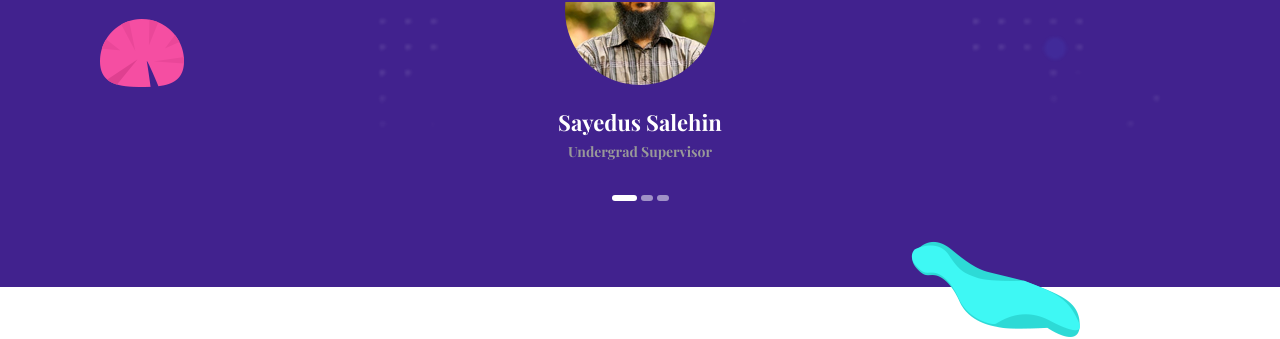
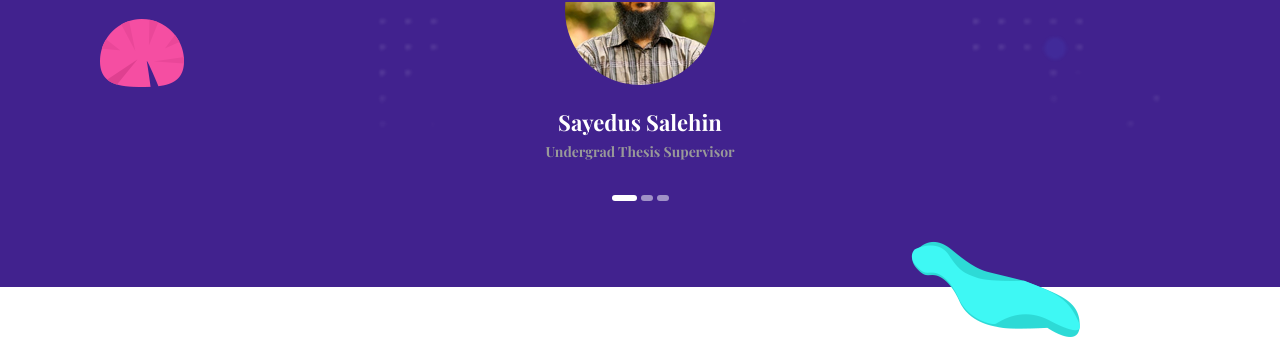
Before and after one commit to shakib1490/shakib1490.github.io, a Jekyll site: the page built from index.html, in a window 1280 px wide and 900 px high, scrolled down 5405 px. Shown: the part 118-457 px from the top of the window. Built offline with Jekyll 4.4.1, drawn with Linux system fonts in a browser that asks for light colours; some of the changed text lies outside the part shown.

Commit message:
Update settings.yml

```diff
--- a/_data/settings.yml
+++ b/_data/settings.yml
@@ -110,7 +110,7 @@ experience-title: Experience
 experience:
 - {name: Graduate Research Assistant, icon: 'icon-2.png', date: 'Feb 2020 - Present', organization: 'University of Iowa'}
 - {name: Lecturer, icon: 'icon-1.png', date: 'Aug 2019 - Feb 2020', organization: 'European University of Bangladesh'}
-- {name: Engineering Officer, icon: 'icon-3.png', date: 'Sep 2018 - AUg 2019', organization: 'Incepta Pharmaceuticals Ltd.'}
+- {name: Engineering Officer, icon: 'icon-3.png', date: 'Sep 2018 - Aug 2019', organization: 'Incepta Pharmaceuticals Ltd.'}
 
 
 #-------------------------------
@@ -243,7 +243,7 @@ portfolio-items:
 testimonial-items:
   - name: "Sayedus Salehin"
     image: "assets/images/testimonial/Salehin.jpg"
-    designation : "Undergrad Supervisor"
+    designation : "Undergrad Thesis Supervisor"
     content : "I am pleased to write a recommendation for Mr. Shakib who was my direct student during his undergraduate studies. I taught and instructed him in couple of theory and lab courses and found him to be an intelligent individual who used to participate actively in the classes. He achieved the highest grade in all the courses that I have instructed depicting his deep understanding of the subject matters.
 
 I also co-supervised him in his undergraduate final year thesis where he worked on evaluating the possibility of production of biodiesel from local and marine sourced micro-algae in Bangladesh. He has demonstrated empirical information on the production of biodiesel from two different species of microalgae. After collection, isolation, harvesting and production of aforesaid species of microalgae, he has extracted biodiesel from the dry biomass using Soxhlet extraction method.
```
